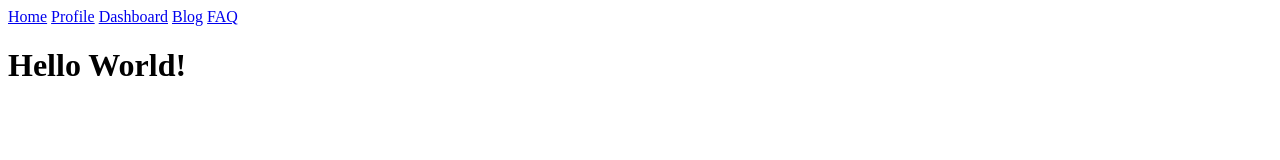
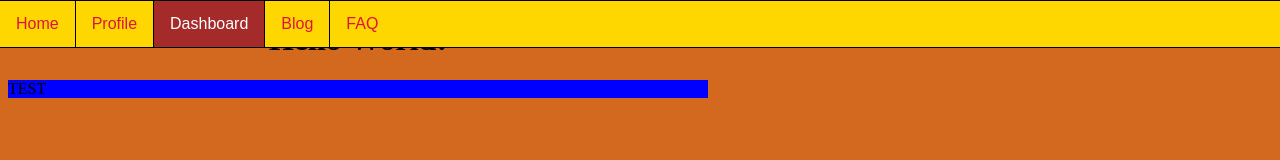
Before and after one commit to TheMineMan100/TheMineMan100.github.io, a plain HTML site: page dashboard.html in a window 1280 px wide. Drawn offline with Linux system fonts and the light colour scheme.

Commit message:
Navbar and colors
Added a first draft of the navigation bar which still covers the header and gave the different sections background colors

```diff
--- a/dashboard.html
+++ b/dashboard.html
@@ -5,15 +5,22 @@
     <meta name="viewport" content="width=device-width, initial-scale=1.0">
     <meta http-equiv="X-UA-Compatible" content="ie=edge">
     <title>Profile Site - Dashboard</title>
+    <link rel="stylesheet" href="style.css">
   </head>
   <body>
     <nav>
-        <a href="./index.html">Home</a>
-        <a href="./profile.html">Profile</a>
-        <a href="./dashboard.html">Dashboard</a>
-        <a href="./blog.html">Blog</a>
-        <a href="./faq.html">FAQ</a>
-      </nav>
-    <h1>Hello World!</h1>
+      <ul>
+        <li><a href="./index.html">Home</a></li>
+        <li><a href="./profile.html">Profile</a></li>
+        <li><a class="current" href="./dashboard.html">Dashboard</a></li>
+        <li><a href="./blog.html">Blog</a></li>
+        <li><a href="./faq.html">FAQ</a></li>
+      </ul>
+    </nav>
+    <h1 class="header">Hello World!</h1>
+
+    <main>
+      <p>TEST</p>
+    </main>
   </body>
 </html>
--- a/style.css
+++ b/style.css
@@ -1,8 +1,72 @@
 body {
-    color : red;
+    background-color: chocolate;
+    width: 700px;
+}
+
+.header {
+    text-align: center;
 }
 
 nav {
-    color : blue;
-    font-family : Arial, Helvetica, sans-serif;
+    font-family: Arial, Helvetica, sans-serif;
+    background-color: gold;
+    position: fixed;
+    top: 0;
+    left: 0;
+    width: 100%;
+    border: solid 1px black;
+    border-left: 0;
+    border-right: 0;
+    overflow: auto;
 }
+
+nav li {
+    margin: 0;
+    border-right: 1px solid black;
+    float: left;
+}
+
+nav li:last-child {
+    border-right: none;
+}
+
+nav ul {
+    list-style-type: none;
+    margin: 0;
+    padding: 0;
+    width: 100%;
+    background-color: gold;
+    overflow: hidden;
+}
+
+nav a {
+    text-decoration: 0;
+    display: block;
+    color: crimson;
+    padding: 14px 16px;
+    text-align: center;
+}
+
+nav a:visited {
+    color: crimson;
+}
+
+nav a:hover {
+    color: darkred;
+    background-color: goldenrod;
+}
+
+nav a:active {
+    color: darkred;
+    background-color: goldenrod;
+}
+
+.current {
+    background-color: brown;
+    color: white;
+}
+
+main {
+    background-color: blue;
+    justify-content: center;
+}
```
Also changed, not shown: blog.html (+1 -0 lines), faq.html (+1 -0 lines).
